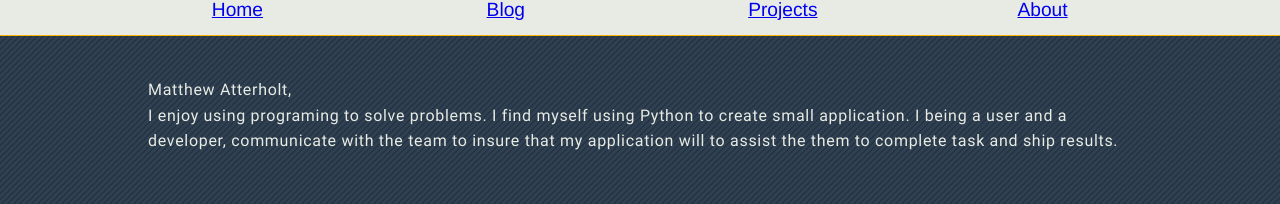
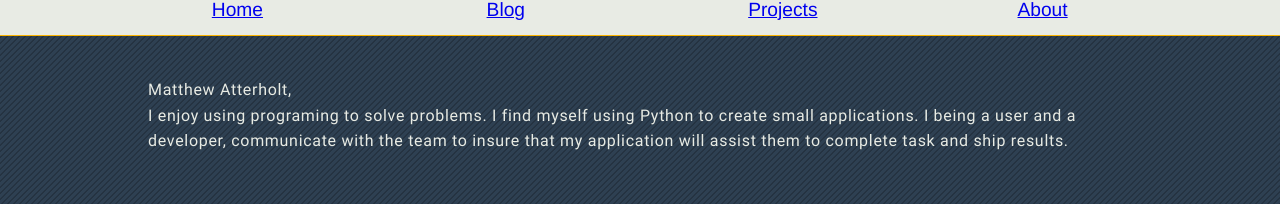
Before and after one commit to matterholt/matterPage, a Next.js app in the folder web/: page / in a window 1280 px wide. Shown: the part 250-454 px from the top of the page. Built offline with nearby package versions, Linux system fonts and the light colour scheme.

Commit message:
notes, and grammer for index

```diff
--- a/web/pages/index.js
+++ b/web/pages/index.js
@@ -7,9 +7,9 @@
       <section className="description">
         <p>
           Matthew Atterholt, <br /> I enjoy using programing to solve problems.
-          I find myself using Python to create small application. I being a user
-          and a developer, communicate with the team to insure that my
-          application will to assist the them to complete task and ship results.
+          I find myself using Python to create small applications. I being a
+          user and a developer, communicate with the team to insure that my
+          application will assist them to complete task and ship results.
         </p>
       </section>
     </div>
```
Also changed, not shown: 1 other file (tests, documents, lock files or other folders).
